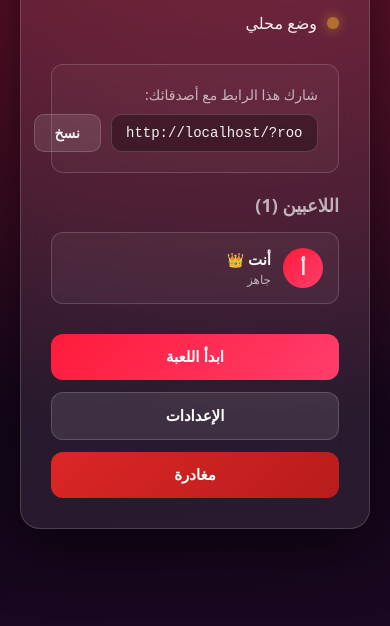
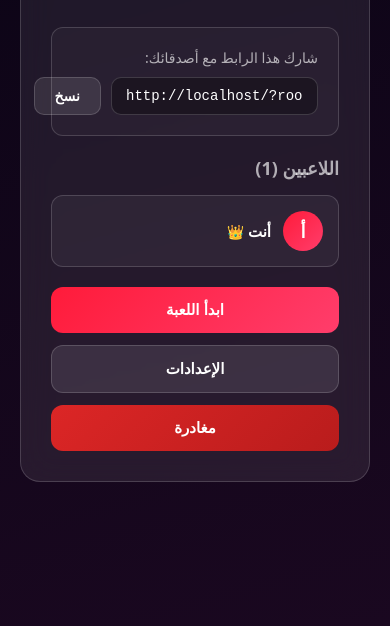
Before and after one commit to ppkspv7bxw-afk/gamehub-web, a plain HTML site: page lobby.html in a window 390 px wide. Shown: the part 218-844 px from the top of the page. Drawn offline with Linux system fonts and the light colour scheme.

Commit message:
Update lobby.html

```diff
--- a/lobby.html
+++ b/lobby.html
@@ -4,335 +4,166 @@
   <meta charset="utf-8"/>
   <meta name="viewport" content="width=device-width, initial-scale=1"/>
   <title>Gamehub4u - اللوبي</title>
-
   <style>
-    :root{
-      --bg0: #0a0415;
-      --bg1: #1a0820;
-      --card: rgba(255,255,255,.08);
-      --stroke: rgba(255,255,255,.16);
-      --text: rgba(255,255,255,.94);
-      --muted: rgba(255,255,255,.65);
-      --primary: #ff1b3a;
-      --secondary: #ff3d6b;
-      --ok: #22c55e;
-      --warn: #fbbf24;
-      --bad: #ff2d55;
-      --radius: 20px;
-      --radius-sm: 14px;
+    *{box-sizing:border-box;margin:0;padding:0}
+    body{
+      min-height:100vh;
+      color:#fff;
+      font-family:system-ui,sans-serif;
+      background:linear-gradient(165deg,#0a0415,#1a0820);
+      padding:40px 20px
     }
-
-    *{ box-sizing: border-box; margin: 0; padding: 0; }
-
-    body{
-      min-height: 100vh;
-      color: var(--text);
-      font-family: 'Tajawal', system-ui, -apple-system, sans-serif;
-      background:
-        radial-gradient(1400px 800px at 20% 15%, rgba(255,27,58,.28), transparent 65%),
-        radial-gradient(1200px 800px at 85% 20%, rgba(255,61,107,.20), transparent 60%),
-        linear-gradient(165deg, var(--bg0), var(--bg1));
-      background-attachment: fixed;
-      display: flex;
-      align-items: flex-start;
-      justify-content: center;
-      padding: 40px 20px;
+    .wrap{
+      max-width:800px;
+      margin:0 auto;
+      display:flex;
+      flex-direction:column;
+      gap:20px
     }
-
-    .wrap{
-      width: min(800px, 100%);
-      display: flex;
-      flex-direction: column;
-      gap: 20px;
+    .logo{text-align:center;margin-bottom:20px}
+    .logo img{width:min(400px,80vw);height:auto}
+    .panel{
+      background:rgba(255,255,255,.08);
+      border:1px solid rgba(255,255,255,.16);
+      border-radius:20px;
+      padding:30px;
+      backdrop-filter:blur(16px)
     }
-
-    .logo{
-      text-align: center;
-      margin-bottom: 20px;
+    .header{
+      display:flex;
+      align-items:center;
+      justify-content:space-between;
+      margin-bottom:30px;
+      flex-wrap:wrap;
+      gap:15px
     }
-
-    .logo img{
-      width: min(400px, 80vw);
-      height: auto;
-      filter: drop-shadow(0 8px 24px rgba(255,27,58,.3));
+    h1{font-size:24px;margin-bottom:8px}
+    .room-code{
+      display:inline-block;
+      background:rgba(255,61,107,.15);
+      border:1px solid rgba(255,61,107,.3);
+      padding:8px 16px;
+      border-radius:12px;
+      font-size:20px;
+      font-weight:800;
+      letter-spacing:4px;
+      color:#ff3d6b;
+      font-family:monospace
     }
-
-    .panel{
-      background: var(--card);
-      border: 1px solid var(--stroke);
-      border-radius: var(--radius);
-      padding: 30px;
-      backdrop-filter: blur(16px);
-      box-shadow: 0 20px 60px rgba(0,0,0,.6);
+    .share-section{
+      background:rgba(255,255,255,.03);
+      border:1px solid rgba(255,255,255,.16);
+      padding:20px;
+      border-radius:12px;
+      margin-bottom:20px
     }
-
-    .header{
-      display: flex;
-      align-items: center;
-      justify-content: space-between;
-      margin-bottom: 30px;
-      flex-wrap: wrap;
-      gap: 15px;
+    .share-label{
+      font-size:14px;
+      color:rgba(255,255,255,.65);
+      margin-bottom:10px
     }
-
-    .room-info h1{
-      font-size: 24px;
-      margin-bottom: 8px;
+    .share-box{display:flex;gap:10px}
+    .share-input{
+      flex:1;
+      padding:10px 14px;
+      background:rgba(0,0,0,.3);
+      border:1px solid rgba(255,255,255,.16);
+      border-radius:10px;
+      color:#fff;
+      font-size:14px;
+      font-family:monospace;
+      direction:ltr;
+      text-align:left
     }
-
-    .room-code{
-      display: inline-block;
-      background: rgba(255,61,107,.15);
-      border: 1px solid rgba(255,61,107,.3);
-      padding: 8px 16px;
-      border-radius: 12px;
-      font-size: 20px;
-      font-weight: 800;
-      letter-spacing: 4px;
-      color: #ff3d6b;
-      font-family: monospace;
+    .copy-btn{
+      padding:10px 20px;
+      background:rgba(255,255,255,.1);
+      border:1px solid rgba(255,255,255,.16);
+      border-radius:10px;
+      color:#fff;
+      font-size:14px;
+      font-weight:600;
+      cursor:pointer
     }
-
-    .status{
-      display: flex;
-      align-items: center;
-      gap: 10px;
+    .section h2{
+      font-size:18px;
+      margin-bottom:15px;
+      color:rgba(255,255,255,.65)
     }
-
-    .lamp{
-      width: 12px;
-      height: 12px;
-      border-radius: 50%;
-      background: var(--ok);
-      box-shadow: 0 0 12px var(--ok);
-      animation: pulse 2s infinite;
+    .players{
+      display:grid;
+      grid-template-columns:repeat(auto-fill,minmax(200px,1fr));
+      gap:12px;
+      margin-bottom:20px
     }
-
-    @keyframes pulse{
-      0%, 100%{ opacity: 1; }
-      50%{ opacity: 0.5; }
+    .player{
+      background:rgba(255,255,255,.05);
+      border:1px solid rgba(255,255,255,.16);
+      padding:15px;
+      border-radius:12px;
+      display:flex;
+      align-items:center;
+      gap:12px
     }
-
-    .lamp.bad{ background: var(--bad); box-shadow: 0 0 12px var(--bad); }
-    .lamp.warn{ background: var(--warn); box-shadow: 0 0 12px var(--warn); }
-
-    .section{
-      margin-bottom: 30px;
+    .player-avatar{
+      width:40px;
+      height:40px;
+      border-radius:50%;
+      background:linear-gradient(135deg,#ff1b3a,#ff3d6b);
+      display:flex;
+      align-items:center;
+      justify-content:center;
+      font-size:18px;
+      font-weight:700
     }
-
-    .section h2{
-      font-size: 18px;
-      margin-bottom: 15px;
-      color: var(--muted);
+    .player-name{font-size:15px;font-weight:600}
+    .player.host .player-name::after{content:' 👑';font-size:14px}
+    .actions{display:flex;gap:12px;flex-wrap:wrap}
+    .btn{
+      flex:1;
+      min-width:150px;
+      padding:14px 20px;
+      border:none;
+      border-radius:12px;
+      font-size:15px;
+      font-weight:700;
+      color:#fff;
+      background:linear-gradient(135deg,#ff1b3a,#ff3d6b);
+      cursor:pointer
     }
-
-    .players{
-      display: grid;
-      grid-template-columns: repeat(auto-fill, minmax(200px, 1fr));
-      gap: 12px;
+    .btn:disabled{opacity:.5;cursor:not-allowed}
+    .btn.secondary{background:rgba(255,255,255,.1);border:1px solid rgba(255,255,255,.16)}
+    .btn.danger{background:linear-gradient(135deg,#dc2626,#b91c1c)}
+    .toast{
+      position:fixed;
+      bottom:30px;
+      left:50%;
+      transform:translateX(-50%) translateY(100px);
+      background:rgba(0,0,0,.9);
+      color:#fff;
+      padding:12px 24px;
+      border-radius:12px;
+      font-size:14px;
+      font-weight:600;
+      opacity:0;
+      transition:all .3s;
+      z-index:1000
     }
-
-    .player{
-      background: rgba(255,255,255,.05);
-      border: 1px solid var(--stroke);
-      padding: 15px;
-      border-radius: 12px;
-      display: flex;
-      align-items: center;
-      gap: 12px;
-    }
-
-    .player-avatar{
-      width: 40px;
-      height: 40px;
-      border-radius: 50%;
-      background: linear-gradient(135deg, var(--primary), var(--secondary));
-      display: flex;
-      align-items: center;
-      justify-content: center;
-      font-size: 18px;
-      font-weight: 700;
-    }
-
-    .player-info{
-      flex: 1;
-    }
-
-    .player-name{
-      font-size: 15px;
-      font-weight: 600;
-      margin-bottom: 2px;
-    }
-
-    .player-status{
-      font-size: 12px;
-      color: var(--muted);
-    }
-
-    .player.host .player-name::after{
-      content: ' 👑';
-      font-size: 14px;
-    }
-
-    .empty-state{
-      text-align: center;
-      padding: 40px 20px;
-      color: var(--muted);
-    }
-
-    .empty-state-icon{
-      font-size: 48px;
-      margin-bottom: 15px;
-      opacity: 0.5;
-    }
-
-    .actions{
-      display: flex;
-      gap: 12px;
-      flex-wrap: wrap;
-    }
-
-    .btn{
-      flex: 1;
-      min-width: 150px;
-      padding: 14px 20px;
-      border: none;
-      border-radius: 12px;
-      font-size: 15px;
-      font-weight: 700;
-      color: white;
-      background: linear-gradient(135deg, var(--primary), var(--secondary));
-      cursor: pointer;
-      transition: transform 0.2s;
-    }
-
-    .btn:hover{
-      transform: translateY(-2px);
-    }
-
-    .btn:disabled{
-      opacity: 0.5;
-      cursor: not-allowed;
-    }
-
-    .btn.secondary{
-      background: rgba(255,255,255,.1);
-      border: 1px solid var(--stroke);
-    }
-
-    .btn.danger{
-      background: linear-gradient(135deg, #dc2626, #b91c1c);
-    }
-
-    .share-section{
-      background: rgba(255,255,255,.03);
-      border: 1px solid var(--stroke);
-      padding: 20px;
-      border-radius: 12px;
-      margin-bottom: 20px;
-    }
-
-    .share-label{
-      font-size: 14px;
-      color: var(--muted);
-      margin-bottom: 10px;
-    }
-
-    .share-box{
-      display: flex;
-      gap: 10px;
-    }
-
-    .share-input{
-      flex: 1;
-      padding: 10px 14px;
-      background: rgba(0,0,0,.3);
-      border: 1px solid var(--stroke);
-      border-radius: 10px;
-      color: var(--text);
-      font-size: 14px;
-      font-family: monospace;
-      direction: ltr;
-      text-align: left;
-    }
-
-    .copy-btn{
-      padding: 10px 20px;
-      background: rgba(255,255,255,.1);
-      border: 1px solid var(--stroke);
-      border-radius: 10px;
-      color: var(--text);
-      font-size: 14px;
-      font-weight: 600;
-      cursor: pointer;
-      transition: all 0.2s;
-    }
-
-    .copy-btn:hover{
-      background: rgba(255,255,255,.15);
-    }
-
-    .toast{
-      position: fixed;
-      bottom: 30px;
-      left: 50%;
-      transform: translateX(-50%) translateY(100px);
-      background: rgba(0,0,0,.9);
-      color: white;
-      padding: 12px 24px;
-      border-radius: 12px;
-      font-size: 14px;
-      font-weight: 600;
-      opacity: 0;
-      transition: all 0.3s;
-      z-index: 1000;
-      backdrop-filter: blur(10px);
-    }
-
-    .toast.show{
-      opacity: 1;
-      transform: translateX(-50%) translateY(0);
-    }
-
-    @media (max-width: 600px){
-      .header{
-        flex-direction: column;
-        align-items: flex-start;
-      }
-
-      .players{
-        grid-template-columns: 1fr;
-      }
-
-      .actions{
-        flex-direction: column;
-      }
-
-      .btn{
-        width: 100%;
-      }
-    }
+    .toast.show{opacity:1;transform:translateX(-50%) translateY(0)}
   </style>
 </head>
-
 <body>
   <div class="wrap">
     <div class="logo">
       <img src="/logo.png" alt="Gamehub4u">
     </div>
-
     <div class="panel">
       <div class="header">
-        <div class="room-info">
+        <div>
           <h1>غرفة اللعب</h1>
           <span class="room-code" id="roomCode">----</span>
         </div>
-        <div class="status">
-          <div class="lamp" id="lamp"></div>
-          <span id="statusText">متصل</span>
-        </div>
       </div>
-
       <div class="share-section">
         <div class="share-label">شارك هذا الرابط مع أصدقائك:</div>
         <div class="share-box">
@@ -340,169 +171,58 @@
           <button class="copy-btn" id="copyBtn">نسخ</button>
         </div>
       </div>
-
       <div class="section">
-        <h2>اللاعبين (<span id="playerCount">0</span>)</h2>
-        <div class="players" id="playersList">
-          <div class="empty-state">
-            <div class="empty-state-icon">👥</div>
-            <div>في انتظار انضمام اللاعبين...</div>
-          </div>
-        </div>
+        <h2>اللاعبين (<span id="playerCount">1</span>)</h2>
+        <div class="players" id="playersList"></div>
       </div>
-
       <div class="actions">
-        <button class="btn" id="startBtn" disabled>ابدأ اللعبة</button>
+        <button class="btn" id="startBtn">ابدأ اللعبة</button>
         <button class="btn secondary" id="settingsBtn">الإعدادات</button>
         <button class="btn danger" id="leaveBtn">مغادرة</button>
       </div>
     </div>
   </div>
-
   <div class="toast" id="toast"></div>
-
   <script>
-    const SERVER = "https://api.gamehub4u.com";
-
-    // Get room code from URL
-    const urlParams = new URLSearchParams(window.location.search);
-    const roomCode = urlParams.get('room') || '----';
-
-    document.getElementById('roomCode').textContent = roomCode;
-
-    // Share link
-    const shareLink = window.location.origin + '/?room=' + roomCode;
-    document.getElementById('shareLink').value = shareLink;
-
-    // Mock players (لحد ما يتصل السيرفر)
-    const mockPlayers = [
-      { name: localStorage.getItem('gh_name') || 'أنت', isHost: true, status: 'جاهز' }
-    ];
-
-    function renderPlayers(players){
-      const list = document.getElementById('playersList');
-      const count = document.getElementById('playerCount');
-
-      count.textContent = players.length;
-
-      if(players.length === 0){
-        list.innerHTML = `
-          <div class="empty-state">
-            <div class="empty-state-icon">👥</div>
-            <div>في انتظار انضمام اللاعبين...</div>
-          </div>
-        `;
-        return;
-      }
-
-      list.innerHTML = players.map(p => `
-        <div class="player ${p.isHost ? 'host' : ''}">
+    const urlParams=new URLSearchParams(location.search);
+    const roomCode=urlParams.get('room')||'----';
+    document.getElementById('roomCode').textContent=roomCode;
+    const shareLink=location.origin+'/?room='+roomCode;
+    document.getElementById('shareLink').value=shareLink;
+    const players=[{name:localStorage.getItem('gh_name')||'أنت',isHost:true}];
+    function renderPlayers(){
+      const list=document.getElementById('playersList');
+      document.getElementById('playerCount').textContent=players.length;
+      list.innerHTML=players.map(p=>`
+        <div class="player ${p.isHost?'host':''}">
           <div class="player-avatar">${p.name.charAt(0).toUpperCase()}</div>
-          <div class="player-info">
-            <div class="player-name">${p.name}</div>
-            <div class="player-status">${p.status}</div>
-          </div>
+          <div class="player-name">${p.name}</div>
         </div>
-      `).join('');
+      `).join('')
     }
-
-    // Render initial players
-    renderPlayers(mockPlayers);
-
-    // Enable start button if host
-    const startBtn = document.getElementById('startBtn');
-    if(mockPlayers[0].isHost){
-      startBtn.disabled = false;
-    }
-
-    // Copy button
-    document.getElementById('copyBtn').onclick = async () => {
-      const input = document.getElementById('shareLink');
-      try {
+    renderPlayers();
+    document.getElementById('copyBtn').onclick=async()=>{
+      const input=document.getElementById('shareLink');
+      try{
         await navigator.clipboard.writeText(input.value);
-        showToast('تم نسخ الرابط ✓');
-      } catch(e){
+        showToast('تم نسخ الرابط ✓')
+      }catch(e){
         input.select();
         document.execCommand('copy');
-        showToast('تم نسخ الرابط ✓');
+        showToast('تم نسخ الرابط ✓')
       }
     };
-
-    // Start button
-    startBtn.onclick = () => {
-      showToast('جاري بدء اللعبة...');
-      // TODO: Start game logic
+    document.getElementById('startBtn').onclick=()=>showToast('جاري بدء اللعبة...');
+    document.getElementById('settingsBtn').onclick=()=>showToast('قريباً...');
+    document.getElementById('leaveBtn').onclick=()=>{
+      if(confirm('هل تريد مغادرة الغرفة؟'))location.href='/'
     };
-
-    // Settings button
-    document.getElementById('settingsBtn').onclick = () => {
-      showToast('قريباً...');
-    };
-
-    // Leave button
-    document.getElementById('leaveBtn').onclick = () => {
-      if(confirm('هل تريد مغادرة الغرفة؟')){
-        window.location.href = '/';
-      }
-    };
-
     function showToast(msg){
-      const toast = document.getElementById('toast');
-      toast.textContent = msg;
+      const toast=document.getElementById('toast');
+      toast.textContent=msg;
       toast.classList.add('show');
-      setTimeout(() => toast.classList.remove('show'), 2000);
+      setTimeout(()=>toast.classList.remove('show'),2000)
     }
-
-    // Try to connect to server (optional)
-    let socket;
-    const lamp = document.getElementById('lamp');
-    const statusText = document.getElementById('statusText');
-
-    function loadSocketIO(){
-      return new Promise((resolve, reject) => {
-        const script = document.createElement('script');
-        script.src = SERVER + '/socket.io/socket.io.js';
-        script.onload = resolve;
-        script.onerror = reject;
-        document.head.appendChild(script);
-        setTimeout(reject, 5000);
-      });
-    }
-
-    loadSocketIO()
-      .then(() => {
-        socket = io(SERVER, {
-          auth: {
-            clientId: localStorage.getItem('gh_clientId'),
-            roomCode: roomCode,
-            name: localStorage.getItem('gh_name')
-          }
-        });
-
-        socket.on('connect', () => {
-          lamp.classList.remove('bad', 'warn');
-          lamp.classList.add('ok');
-          statusText.textContent = 'متصل';
-          console.log('✅ Connected to server');
-        });
-
-        socket.on('disconnect', () => {
-          lamp.classList.remove('ok');
-          lamp.classList.add('bad');
-          statusText.textContent = 'غير متصل';
-        });
-
-        socket.on('players:update', (data) => {
-          if(data && data.players){
-            renderPlayers(data.players);
-          }
-        });
-      })
-      .catch(() => {
-        lamp.classList.add('warn');
-        statusText.textContent = 'وضع محلي';
-        console.log('⚠️ Running in offline mode');
-      });
   </script>
 </body>
 </html>
```
